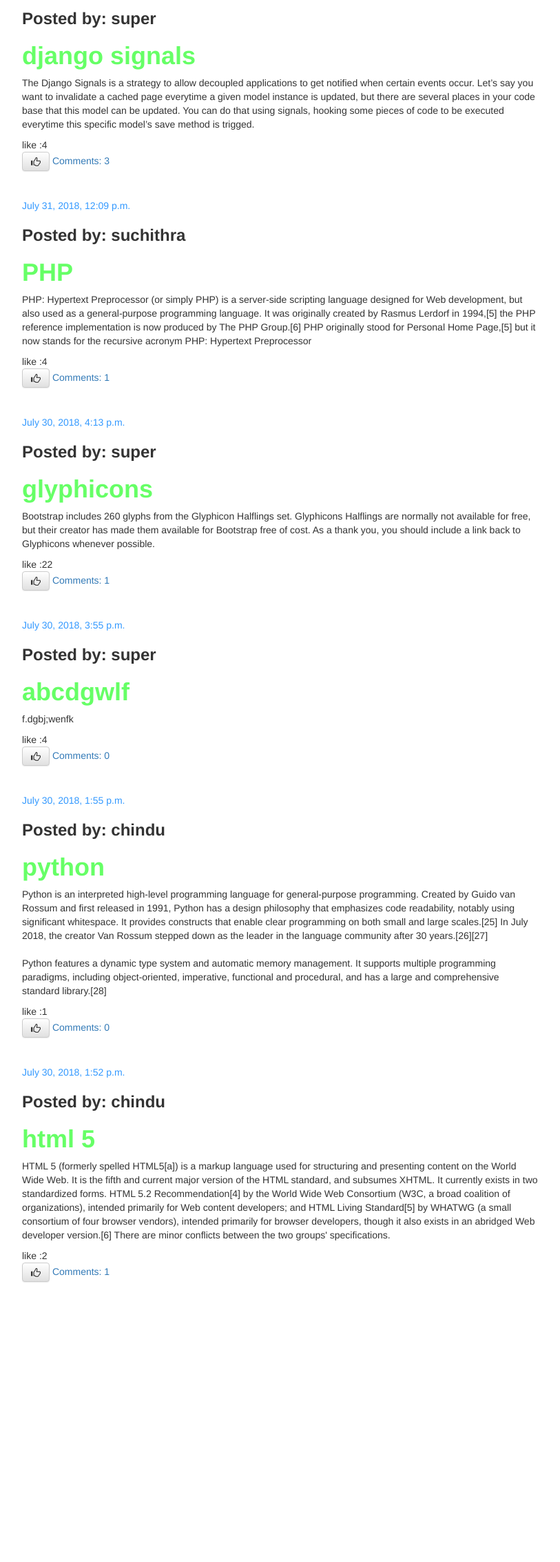
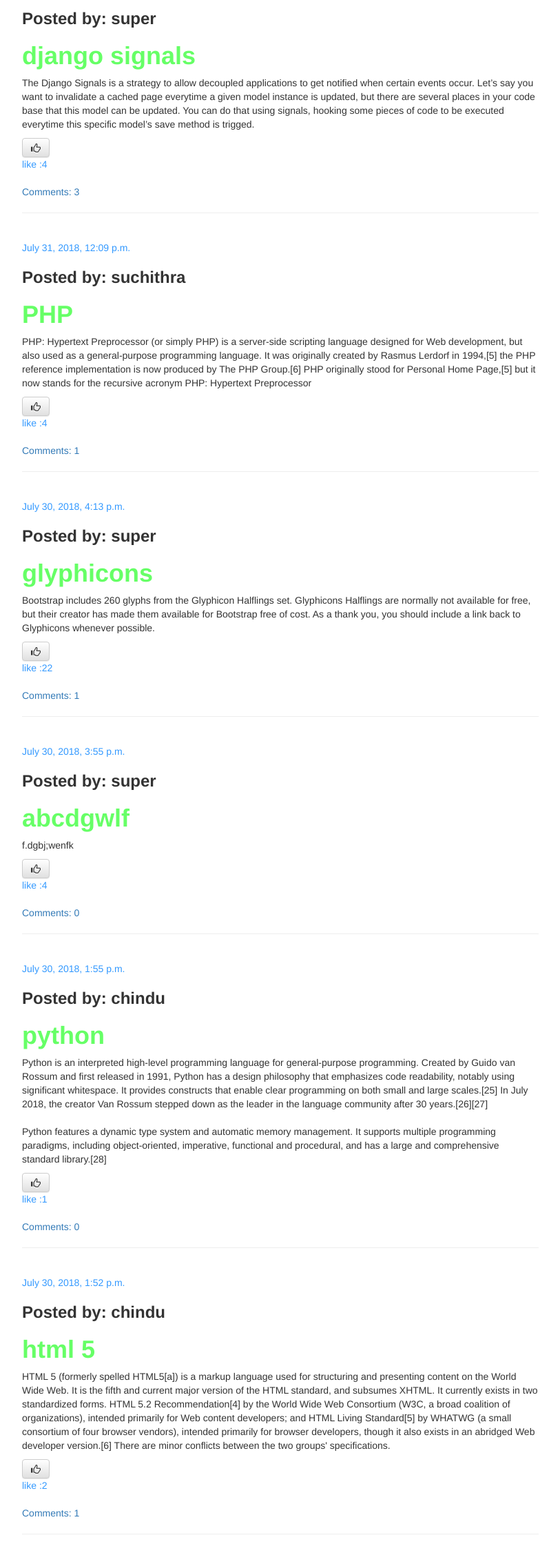
Before and after one commit to supriyaprasanth/blog, a Django app: page / in a window 1280 px wide. Shown: the part 157-2421 px from the top of the page at 69% size, without its empty margins (38-851 px from the left). Before the commit the page ends 2016 px from the top, so only its background shows below. Run offline with Django 3.2, Linux system fonts and the light colour scheme; a user stored in the database is signed in; data comes from the database, SQL or seed files in the repository; both versions use the stored data as it was after the commit; parts of the project's set-up code (start-up, migrations or seed data) failed here and were passed over; some libraries are stand-ins or nearby versions; some web fonts are replaced.

Commit message:
without chat

```diff
--- a/myproject/blog/static/css/blog.css
+++ b/myproject/blog/static/css/blog.css
@@ -101,3 +101,7 @@
 
 
 }
+
+.like {
+   color: #3399ff
+}
--- a/myproject/blog/templates/blog/post_list.html
+++ b/myproject/blog/templates/blog/post_list.html
@@ -11,11 +11,13 @@
             </div>
             <h1><a href="{% url 'post_detail' pk=post.pk %}">{{ post.title }}</a></h1>
             <p>{{ post.text|linebreaksbr }}</p>
-            like :{{ post.likes }}
-            <br>
+
+
 
             <a class="btn btn-default" href="{% url 'like' post.id %}"><span class="glyphicon glyphicon-thumbs-up"></a>
-            <a href="{% url 'post_detail' pk=post.pk %}"> Comments: {{ post.comments.count }}</a> <br><br><br>
+                <div class="like">like :{{ post.likes }}</div>
+            <br>
+            <a href="{% url 'post_detail' pk=post.pk %}"> Comments: {{ post.comments.count }}</a> <br><hr><br>
         </div>
     {% endfor %}
 {% endblock content %}
```
Also changed, not shown: myproject/db.sqlite3.
